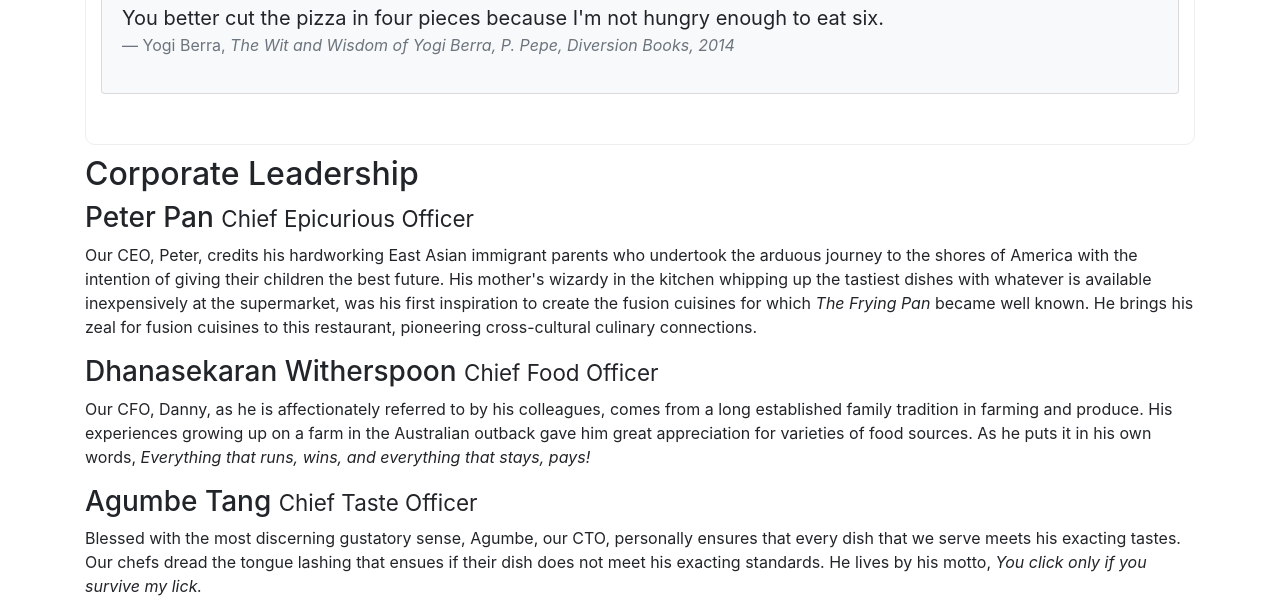
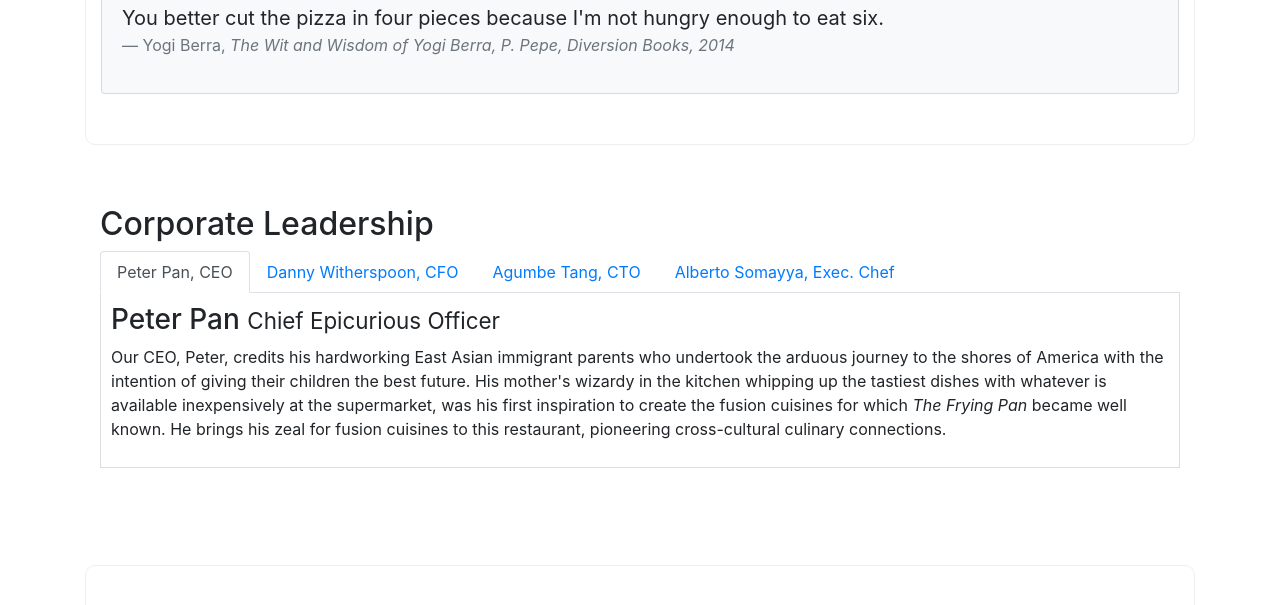
Before and after one commit to rishabhjaincoder/Ristorante-conFusion-Bootstrap-UI, a website: page aboutus.html in a window 1280 px wide. Shown: the part 838-1443 px from the top of the page. Drawn offline with nearby package versions, Linux system fonts and the light colour scheme.

Commit message:
tabs and pills

```diff
--- a/aboutus.html
+++ b/aboutus.html
@@ -127,35 +127,82 @@
         </div>
 
 
-        <div class="row">
+        <div class="row row-content border-0">
             <div class="col-12 col-sm-12">
                 <h2>Corporate Leadership</h2>
+
+                <!-- here we will add nav-tab or we can add nav-pill -->
+                <ul class="nav nav-tabs">
+                    <li class="nav-item">
+                        <a class="nav-link active" href="#peter" role="tab" data-toggle="tab">Peter Pan, CEO</a>
+                    </li>
+                    <li class="nav-item">
+                        <a class="nav-link" href="#danny" role="tab" data-toggle="tab">Danny Witherspoon, CFO</a>
+                    </li>
+                    <li class="nav-item">
+                        <a class="nav-link" href="#agumbe" role="tab" data-toggle="tab">Agumbe Tang, CTO</a>
+                    </li>
+                    <li class="nav-item">
+                        <a class="nav-link" href="#alberto" role="tab" data-toggle="tab">Alberto Somayya, Exec. Chef</a>
+                    </li>
+                </ul>
+
+                <!-- content of the tabs will come here-->
+                <div class="tab-content">
+                    <!-- show will make sure this will rendered by default-->
+                    <div role="tabpanel" class="tab-pane fade show active" id="peter">
                         <h3>Peter Pan <small>Chief Epicurious Officer</small></h3>
-                <p class="d-none d-sm-block">Our CEO, Peter, credits his hardworking East Asian immigrant parents who
+                        <p class="d-none d-sm-block">Our CEO, Peter, credits his hardworking East Asian immigrant
+                            parents
+                            who
                             undertook the arduous
-                    journey to the shores of America with the intention of giving their children the best future. His
+                            journey to the shores of America with the intention of giving their children the best
+                            future.
+                            His
                             mother's wizardy in the kitchen whipping up the tastiest dishes with whatever is available
-                    inexpensively at the supermarket, was his first inspiration to create the fusion cuisines for which
+                            inexpensively at the supermarket, was his first inspiration to create the fusion cuisines
+                            for
+                            which
                             <em>The Frying Pan</em> became well known. He brings his zeal for fusion cuisines to this
                             restaurant, pioneering cross-cultural culinary connections.</p>
+                    </div>
+
+                    <div role="tabpanel" class="tab-pane fade" id="danny">
                         <h3>Dhanasekaran Witherspoon <small>Chief Food Officer</small></h3>
-                <p class="d-none d-sm-block">Our CFO, Danny, as he is affectionately referred to by his colleagues,
+                        <p class="d-none d-sm-block">Our CFO, Danny, as he is affectionately referred to by his
+                            colleagues,
                             comes from a long established
-                    family tradition in farming and produce. His experiences growing up on a farm in the Australian
-                    outback gave him great appreciation for varieties of food sources. As he puts it in his own words,
+                            family tradition in farming and produce. His experiences growing up on a farm in the
+                            Australian
+                            outback gave him great appreciation for varieties of food sources. As he puts it in his own
+                            words,
                             <em>Everything that runs, wins, and everything that stays, pays!</em></p>
+                    </div>
+
+                    <div role="tabpanel" class="tab-pane fade" id="agumbe">
                         <h3>Agumbe Tang <small>Chief Taste Officer</small></h3>
                         <p class="d-none d-sm-block">Blessed with the most discerning gustatory sense, Agumbe, our CTO,
                             personally ensures that every dish
-                    that we serve meets his exacting tastes. Our chefs dread the tongue lashing that ensues if their
-                    dish does not meet his exacting standards. He lives by his motto, <em>You click only if you survive
+                            that we serve meets his exacting tastes. Our chefs dread the tongue lashing that ensues if
+                            their
+                            dish does not meet his exacting standards. He lives by his motto, <em>You click only if you
+                                survive
                                 my lick.</em></p>
+                    </div>
+
+                    <div role="tabpanel" class="tab-pane fade" id="alberto">
                         <h3>Alberto Somayya <small>Executive Chef</small></h3>
-                <p class="d-none d-sm-block">Award winning three-star Michelin chef with wide International experience
+                        <p class="d-none d-sm-block">Award winning three-star Michelin chef with wide International
+                            experience
                             having worked closely with
                             whos-who in the culinary world, he specializes in creating mouthwatering Indo-Italian fusion
-                    experiences. He says, <em>Put together the cuisines from the two craziest cultures, and you get a
+                            experiences. He says, <em>Put together the cuisines from the two craziest cultures, and you
+                                get
+                                a
                                 winning hit! Amma Mia!</em></p>
+                    </div>
+                </div>
+
             </div>
         </div>
         <!-- adding table here -->
--- a/css/style.css
+++ b/css/style.css
@@ -11,6 +11,7 @@
     border: 1px ridge;
     border-radius: 10px;
     min-height: 400px;
+
 }
 
 .footer{
@@ -40,3 +41,10 @@
 .navbar-dark{
     background-color: #512DA8;
 }
+
+.tab-content{
+    border-left: 1px solid #ddd;
+    border-right: 1px solid #ddd;
+    border-bottom: 1px solid #ddd;
+    padding: 10px;
+}
```
Also changed, not shown: index.html (+1 -1 lines). Lines whose indentation alone changed are shown as unchanged.
